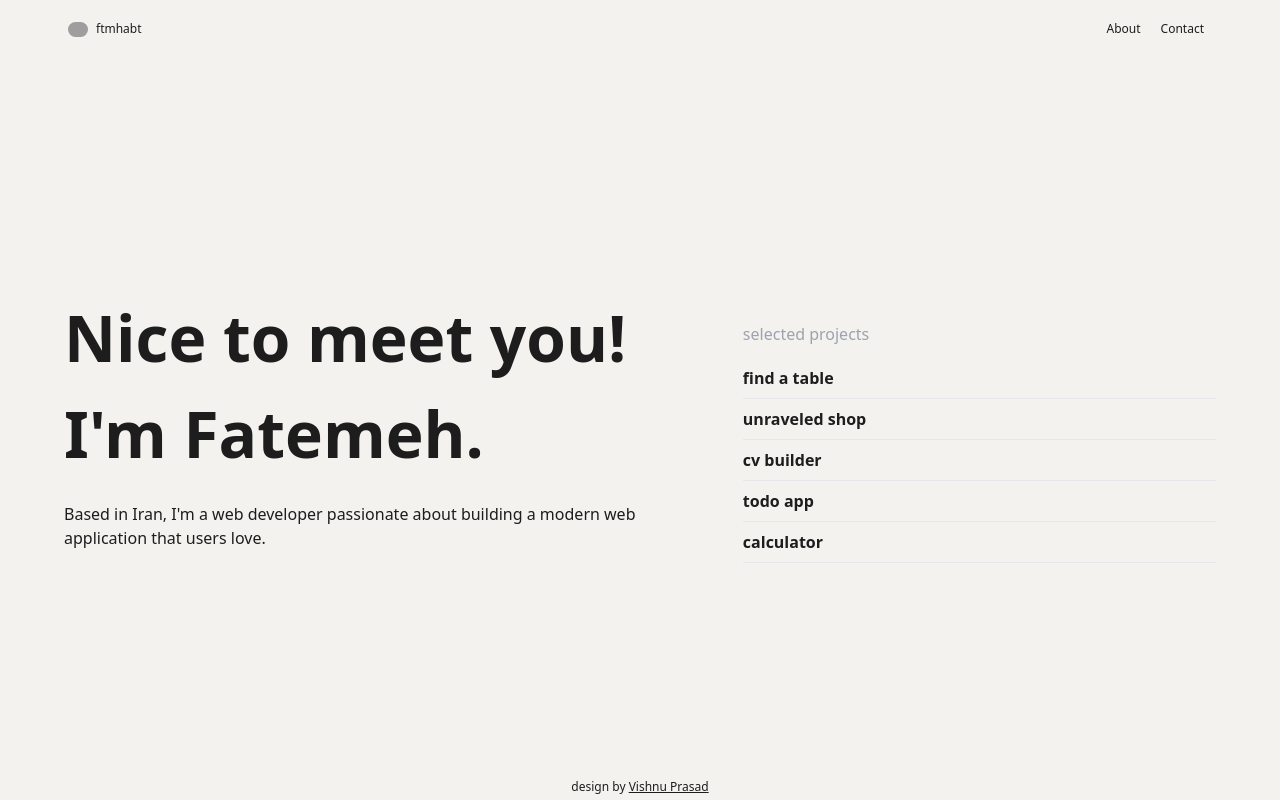
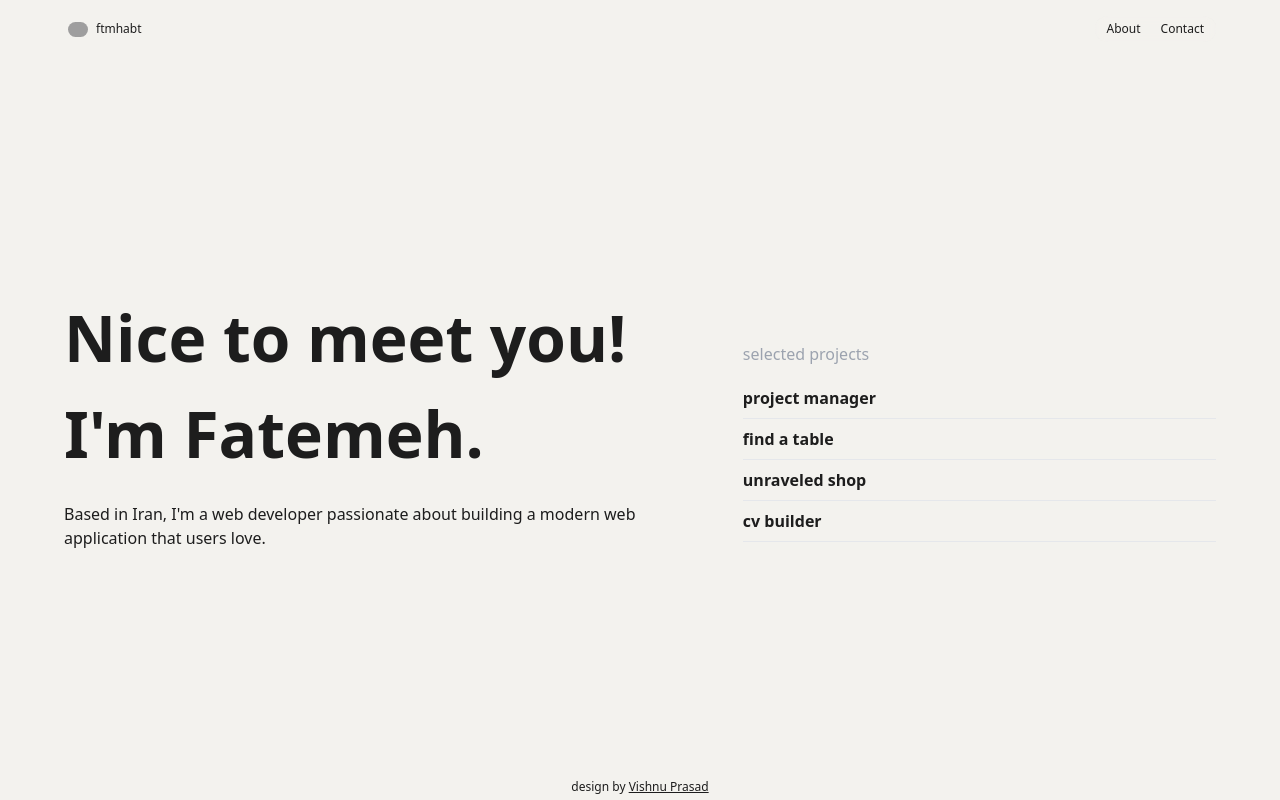
Before and after one commit to ftmhabt/portfolio, a React (Vite) app: page / in a window 1280 px wide. Built offline with nearby package versions, Linux system fonts and the light colour scheme; grey boxes are pictures that could not be loaded.

Commit message:
Update works

```diff
--- a/src/components/work.tsx
+++ b/src/components/work.tsx
@@ -1,7 +1,7 @@
+import { mdiOpenInNew, mdiStarFourPointsSmall } from "@mdi/js";
+import Icon from "@mdi/react";
+import { useEffect } from "react";
 import works from "./works-data";
-import { useEffect } from "react";
-import Icon from '@mdi/react';
-import { mdiStarFourPointsSmall,mdiOpenInNew } from '@mdi/js';
 
 export default function Work({
   workId,
@@ -29,7 +29,7 @@ export default function Work({
         <div className="text-3xl flex justify-between">
           <div>{work.name}</div>
           <button
-          className="sm:hidden block"
+            className="sm:hidden block"
             onClick={() => {
               setIsAnimating(false);
             }}
@@ -40,20 +40,52 @@ export default function Work({
         <div className="flex flex-col sm:flex-row gap-[1rem]">
           <div className="flex flex-col gap-3">
             <div className="flex gap-2 even:*:mr-3">
-              <a href={work.liveUrl} target="_blank">live demo</a>
-              <Icon path={mdiOpenInNew} color='#f3f2ee' size={0.75} className="self-center"/>
-              <a href={work.repoUrl} target="_blank">repo</a>
-              <Icon path={mdiOpenInNew} color='#f3f2ee' size={0.75} className="self-center"/>
+              <a href={work.liveUrl} target="_blank">
+                live demo
+              </a>
+              <Icon
+                path={mdiOpenInNew}
+                color="#f3f2ee"
+                size={0.75}
+                className="self-center"
+              />
+              <a href={work.repoUrl} target="_blank">
+                repo
+              </a>
+              <Icon
+                path={mdiOpenInNew}
+                color="#f3f2ee"
+                size={0.75}
+                className="self-center"
+              />
             </div>
             <div>{work.description}</div>
             <div className="text-2xl">technologies, tools, libraries</div>
             <ul>
               {work.tools.map((item) => (
-                <li key={item} className="flex gap-2 pb-1"><Icon path={mdiStarFourPointsSmall} color='#f3f2ee' size={1} />{item}</li>
+                <li key={item} className="flex gap-2 pb-1">
+                  <Icon
+                    path={mdiStarFourPointsSmall}
+                    color="#f3f2ee"
+                    size={1}
+                  />
+                  {item}
+                </li>
               ))}
             </ul>
           </div>
-          <img className="sm:w-5/12" src={work.imageUrl} alt={work.name} />
+          {work.imageUrls && (
+            <div className="flex flex-col gap-2">
+              {work.imageUrls.map((url, index) => (
+                <img
+                  key={index}
+                  className="sm:w-5/12"
+                  src={url}
+                  alt={work.name}
+                />
+              ))}
+            </div>
+          )}
         </div>
       </div>
     )
--- a/src/components/works-data.ts
+++ b/src/components/works-data.ts
@@ -1,16 +1,35 @@
+// import calcImage from "../assets/calc.png";
+import cvImage from "../assets/cv.png";
 import shopImage from "../assets/shop.png";
-import todoImage from "../assets/todo.png";
-import calcImage from "../assets/calc.png";
-import cvImage from "../assets/cv.png";
 import tableImage from "../assets/table.png";
-
+// import todoImage from "../assets/todo.png";
+import manager1 from "../assets/manager1.png";
+import manager2 from "../assets/manager2.png";
 const works = [
+  {
+    id: 6,
+    name: "project manager",
+    description:
+      "A comprehensive project management tool that helps teams plan, track, and collaborate on projects effectively.",
+    imageUrls: [manager2, manager1],
+    tools: [
+      "next.js",
+      "typescript",
+      "react",
+      "tailwindcss",
+      "shadcn/ui",
+      "prisma",
+      "postgresql",
+    ],
+    liveUrl: "https://project-manager-ftm.vercel.app/",
+    repoUrl: "https://github.com/ftmhabt/project-manager",
+  },
   {
     id: 5,
     name: "find a table",
     description:
-      "a table reservation website that allows users to select a restaurant and check table availability for a specific date and time. Implemented user authorization for secure access.",
-    imageUrl: tableImage,
+      "A table reservation website that allows users to select a restaurant and check table availability for a specific date and time. Implemented user authorization for secure access.",
+    imageUrls: [tableImage],
     tools: [
       "next.js",
       "typescript",
@@ -28,7 +47,7 @@ const works = [
     name: "unraveled shop",
     description:
       "an e-commerce web application built with React and TypeScript. It offers a comprehensive shopping experience with features for browsing, searching, adding items to cart, managing the cart, checkout and account functionalities.",
-    imageUrl: shopImage,
+    imageUrls: [shopImage],
     tools: [
       "react",
       "react-router-dom",
@@ -45,31 +64,31 @@ const works = [
     name: "cv builder",
     description:
       "This project is a web application built using React and react-pdf that allows users to create and customize their resumes. It provides a user-friendly interface for entering information such as contact details, work experience, education, and skills. The generated resume can be downloaded as a PDF document, ready for sharing with potential employers.",
-    imageUrl: cvImage,
+    imageUrls: [cvImage],
     tools: ["react", "css", "react-pdf"],
     liveUrl: "https://ftm-cv-builder.vercel.app/",
     repoUrl: "https://github.com/ftmhabt/cv-builder",
   },
-  {
-    id: 3,
-    name: "todo app",
-    description:
-      "This project offers a powerful to-do list application built entirely with JavaScript. It goes beyond basic create, read, delete operations by enabling you to organize your tasks with a tagging system.",
-    imageUrl: todoImage,
-    tools: ["html", "css", "pure js", "webpack", "moment"],
-    liveUrl: "https://ftmhabt.github.io/todo-list/",
-    repoUrl: "https://github.com/ftmhabt/todo-list",
-  },
-  {
-    id: 4,
-    name: "calculator",
-    description:
-      "This app provides a user-friendly calculator built entirely with JavaScript. It offers a convenient way to perform basic mathematical operations without relying on external libraries or frameworks.",
-    imageUrl: calcImage,
-    tools: ["html", "css", "pure js"],
-    liveUrl: "https://ftmhabt.github.io/calculator/",
-    repoUrl: "https://github.com/ftmhabt/calculator",
-  },
+  // {
+  //   id: 3,
+  //   name: "todo app",
+  //   description:
+  //     "This project offers a powerful to-do list application built entirely with JavaScript. It goes beyond basic create, read, delete operations by enabling you to organize your tasks with a tagging system.",
+  //   imageUrls: [todoImage],
+  //   tools: ["html", "css", "pure js", "webpack", "moment"],
+  //   liveUrl: "https://ftmhabt.github.io/todo-list/",
+  //   repoUrl: "https://github.com/ftmhabt/todo-list",
+  // },
+  // {
+  //   id: 4,
+  //   name: "calculator",
+  //   description:
+  //     "This app provides a user-friendly calculator built entirely with JavaScript. It offers a convenient way to perform basic mathematical operations without relying on external libraries or frameworks.",
+  //   imageUrls: [calcImage],
+  //   tools: ["html", "css", "pure js"],
+  //   liveUrl: "https://ftmhabt.github.io/calculator/",
+  //   repoUrl: "https://github.com/ftmhabt/calculator",
+  // },
 ];
 
 export default works;
```
Also changed, not shown: src/assets/manager1.png (added), src/assets/manager2.png (added).
